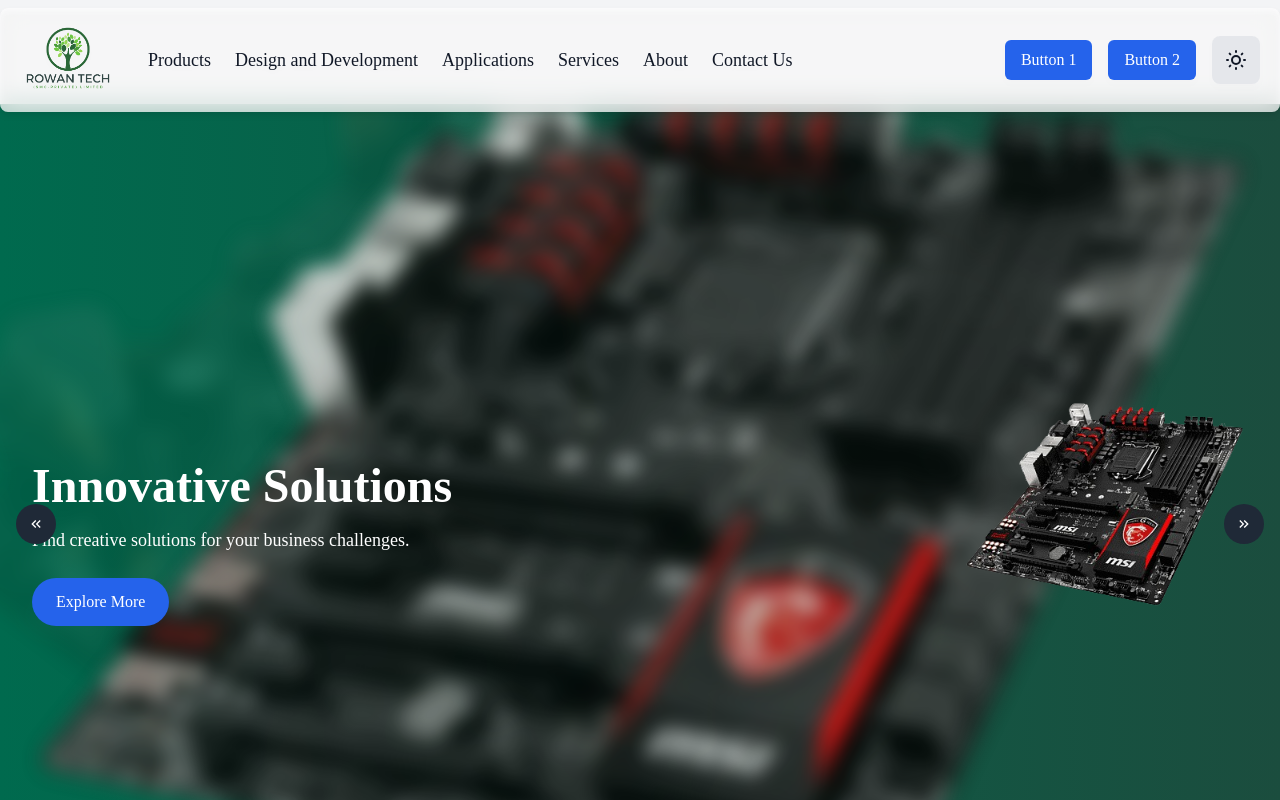
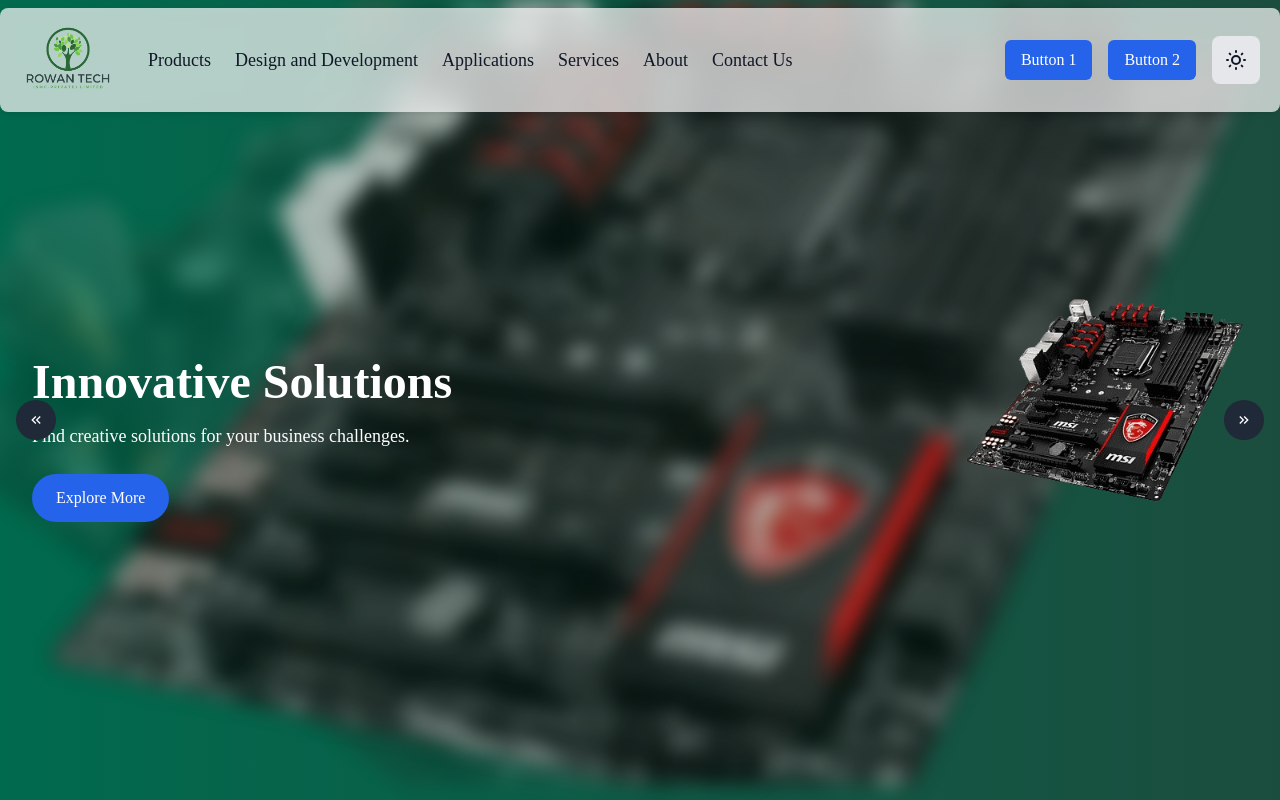
Before and after one commit to wahabsharif/rowantek, a Next.js app: page / in a window 1280 px wide. Shown: the top 800 px of the page. Built offline with nearby package versions, Linux system fonts and the light colour scheme; a web font is replaced by a local one.

Commit message:
NavBar Updated

```diff
--- a/src/components/common/NavBar.tsx
+++ b/src/components/common/NavBar.tsx
@@ -1,5 +1,5 @@
 "use client";
-import React, { useState, useEffect } from "react"; // Import useEffect
+import React, { useState, useEffect } from "react";
 import { navBarData } from "@/data/navBarData";
 import Image from "next/image";
 import { motion, AnimatePresence } from "framer-motion";
@@ -11,24 +11,22 @@
 const NavBar: React.FC = () => {
   const [openDropdown, setOpenDropdown] = useState<number | null>(null);
   const [hoveredItem, setHoveredItem] = useState<number | null>(null);
-  const [isClient, setIsClient] = useState(false); // New state to track client-side rendering
-  const [scrolling, setScrolling] = useState(false); // Track scroll position
+  const [isClient, setIsClient] = useState(false);
+  const [scrolling, setScrolling] = useState(false);
 
   useEffect(() => {
-    setIsClient(true); // Set to true after the component mounts
+    setIsClient(true);
 
     const handleScroll = () => {
       if (window.scrollY > 50) {
-        setScrolling(true); // Change the state if the scroll is past 50px
+        setScrolling(true);
       } else {
-        setScrolling(false); // Reset if the scroll is back to top
+        setScrolling(false);
       }
     };
 
-    // Listen to the scroll event
     window.addEventListener("scroll", handleScroll);
 
-    // Cleanup the event listener on unmount
     return () => {
       window.removeEventListener("scroll", handleScroll);
     };
@@ -43,13 +41,12 @@
     <nav
       className={`${
         isClient ? "md:flex" : "hidden"
-      } justify-between items-center py-1 px-5 transition-all duration-300 ${
-        scrolling ? "w-[98%] rounded-3xl" : "w-full rounded-lg"
-      } backdrop-blur-md hidden md:flex mx-auto bg-white/70 dark:bg-gray-950 text-gray-900 dark:text-white drop-shadow-md sticky top-2 z-50`}
+      } justify-between items-center py-1 px-5 transition-all duration-500 ease-in-out ${
+        scrolling ? "w-[90%] rounded-full" : "w-full rounded-lg"
+      } backdrop-blur-md hidden md:flex mx-auto bg-white/70 dark:bg-gray-950 text-gray-900 dark:text-white drop-shadow-md fixed top-2 left-1/2 transform -translate-x-1/2 z-50 max-w-screen-xl`}
     >
       {/* Left Side: Logo and Menu Items */}
       <div className="flex items-center space-x-8">
-        {/* Logo */}
         <div className="navbar-left">
           <div className="hidden dark:block">
             <Image src={LogoDark} alt="Logo Dark" className="w-24" />
@@ -59,7 +56,6 @@
           </div>
         </div>
 
-        {/* Menu Items */}
         <div className="relative flex space-x-6">
           {navBarData.map((item) => (
             <div
@@ -81,7 +77,6 @@
                 {item.label}
               </Link>
 
-              {/* Animated Underline */}
               {hoveredItem === item.id && (
                 <motion.div
                   layoutId="underline"
@@ -102,7 +97,7 @@
                       exit="hidden"
                       variants={dropdownVariants}
                       transition={{ duration: 0.2 }}
-                      className="absolute left-0 mt-2 w-80 backdrop-blur-md bg-white/70 dark:bg-gray-950 text-gray-900 dark:text-white transition-colors duration-300 drop-shadow-md rounded-md p-2 space-y-4"
+                      className="absolute left-0 mt-2 w-80 backdrop-blur-md bg-white/70 dark:bg-gray-950 text-gray-900 dark:text-white drop-shadow-md rounded-md p-2 space-y-4"
                     >
                       {item.children.map((child) => (
                         <Link
```
